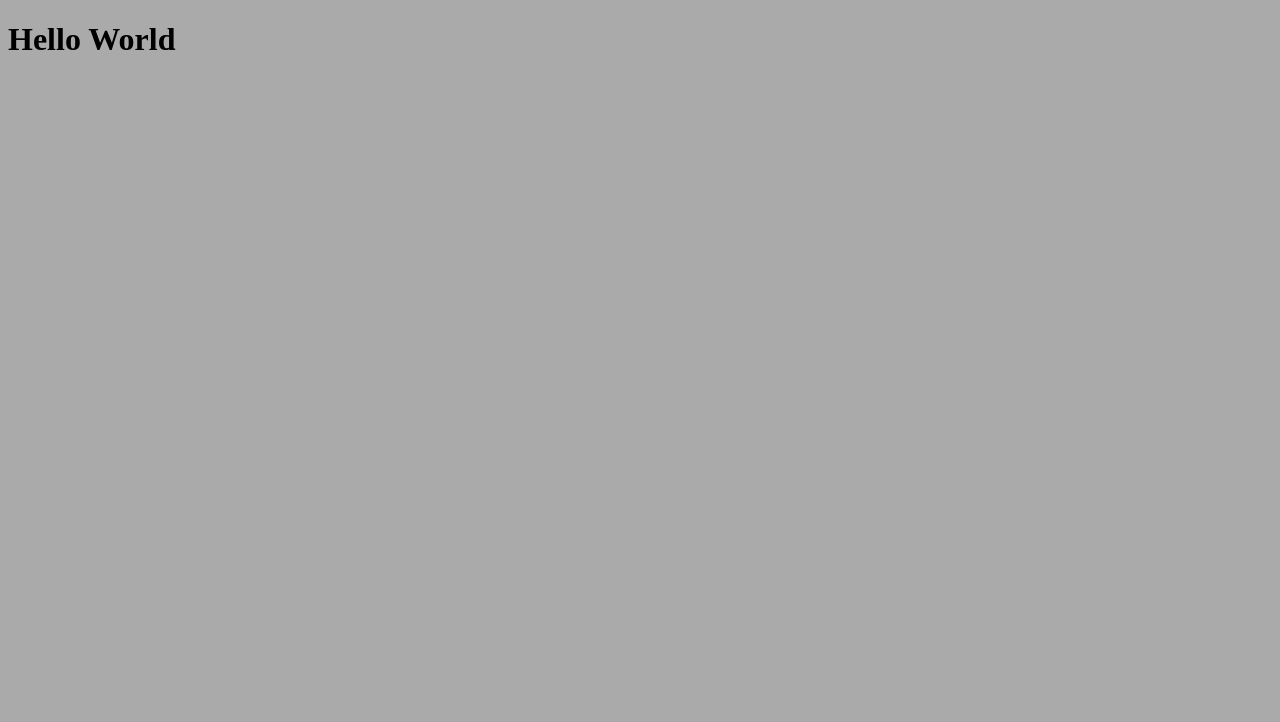
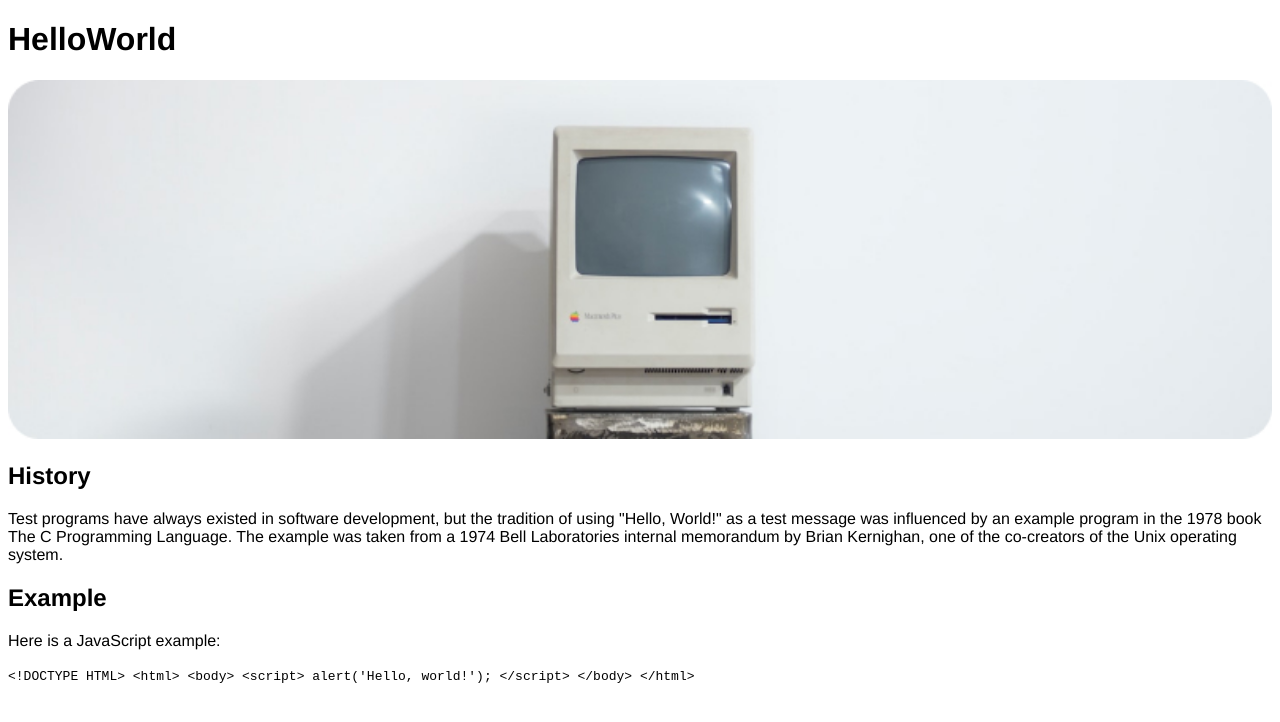
Before and after one commit to LanceSMSU/mi349-hello-world-two, a plain HTML site: page index.html in a window 1280 px wide. Drawn offline with Linux system fonts and the light colour scheme.

Commit message:
Basic HTML elements with CSS

```diff
--- a/index.html
+++ b/index.html
@@ -8,7 +8,32 @@
     <link rel="stylesheet" href="screen.css">
   </head>
   <body>
-    <h1>Hello World</h1>
+    <h1>HelloWorld</h1>
+    <img src="images/mac.jpg" alt="Vintage mac">
+    <section>
+      <h2>History</h2>
+      <p>Test programs have always existed in software
+        development, but the tradition of using "Hello, World!"
+        as a test message was influenced by an example program
+        in the 1978 book The C Programming Language. The
+        example was taken from a 1974 Bell Laboratories
+        internal memorandum by Brian Kernighan, one of the
+        co-creators of the Unix operating system.</p>
+    </section>
+    <section>
+      <h2>Example</h2>
+      <p>Here is a JavaScript example:</p>
+      <code>
+        &lt;!DOCTYPE HTML&gt;
+          &lt;html&gt;
+            &lt;body&gt;
+              &lt;script&gt;
+              alert('Hello, world!');
+              &lt;/script&gt;
+            &lt;/body&gt;
+          &lt;/html&gt;
+      </code>
+    </section>
     <script src="index.js"></script>
   </body>
 </html>
--- a/screen.css
+++ b/screen.css
@@ -1,5 +1,10 @@
 /* Add screen styles below */
 
 body{
-    background: #aaa;
+    background: #fff;
+    font-family: Helvetica, sans-serif;
 }
+
+img{
+    width:100%;
+}
```
Also changed, not shown: images/h-logo.png (added), images/mac.jpg (added).
